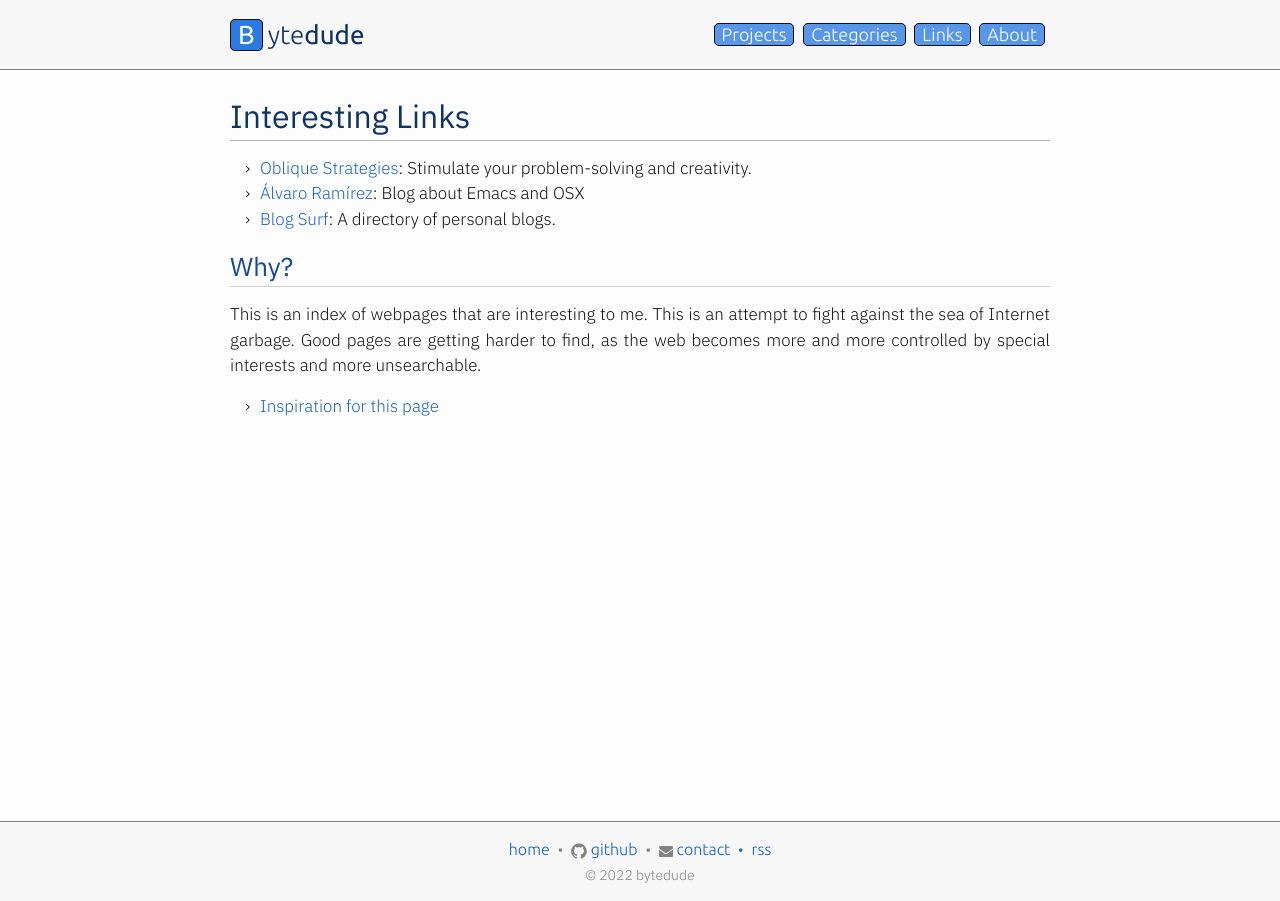
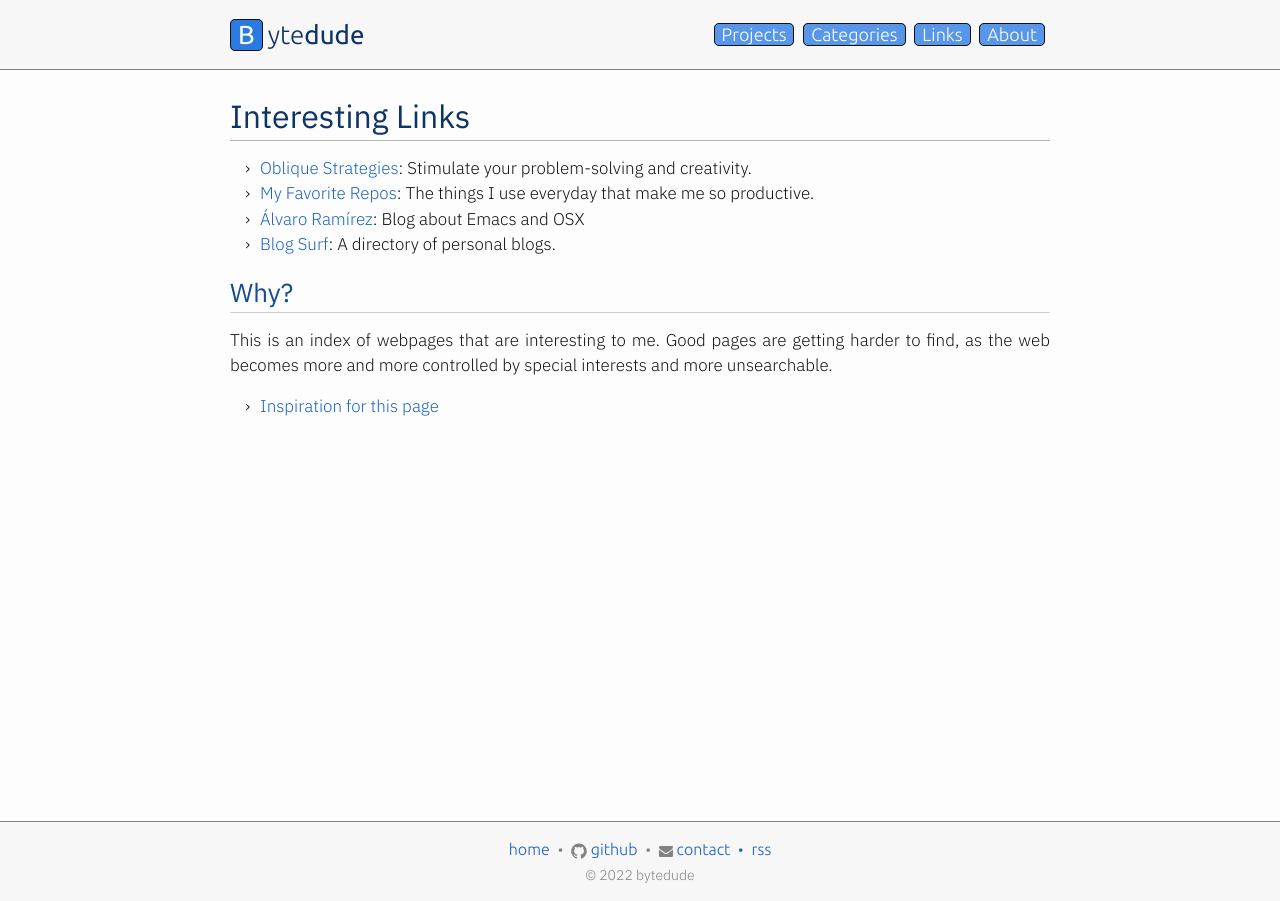
Before and after one commit to mrcnski/signor.dev, a Jekyll site: the page built from links.md, in a window 1280 px wide. Built offline with Jekyll 4.4.1, drawn with Linux system fonts in a browser that asks for light colours.

Commit message:
Update links page

```diff
--- a/links.md
+++ b/links.md
@@ -3,15 +3,17 @@ layout: page
 title: Interesting Links
 ---
 
-- [Oblique Strategies](http://stoney.sb.org/eno/oblique.html): Stimulate your problem-solving and creativity.
+- [Oblique Strategies](http://stoney.sb.org/eno/oblique.html): Stimulate your
+  problem-solving and creativity.
+- [My Favorite Repos](https://github.com/stars/m-cat/lists/favorites): The
+  things I use everyday that make me so productive.
 - [Álvaro Ramírez](https://xenodium.com/): Blog about Emacs and OSX
 - [Blog Surf](https://blogsurf.io/): A directory of personal blogs.
 
 ## Why?
 
-This is an index of webpages that are interesting to me. This is an attempt to
-fight against the sea of Internet garbage. Good pages are getting harder to
-find, as the web becomes more and more controlled by special interests and more
-unsearchable.
+This is an index of webpages that are interesting to me. Good pages are getting
+harder to find, as the web becomes more and more controlled by special interests
+and more unsearchable.
 
 - [Inspiration for this page](https://memex.marginalia.nu/log/19-website-discoverability-crisis.gmi)
```
